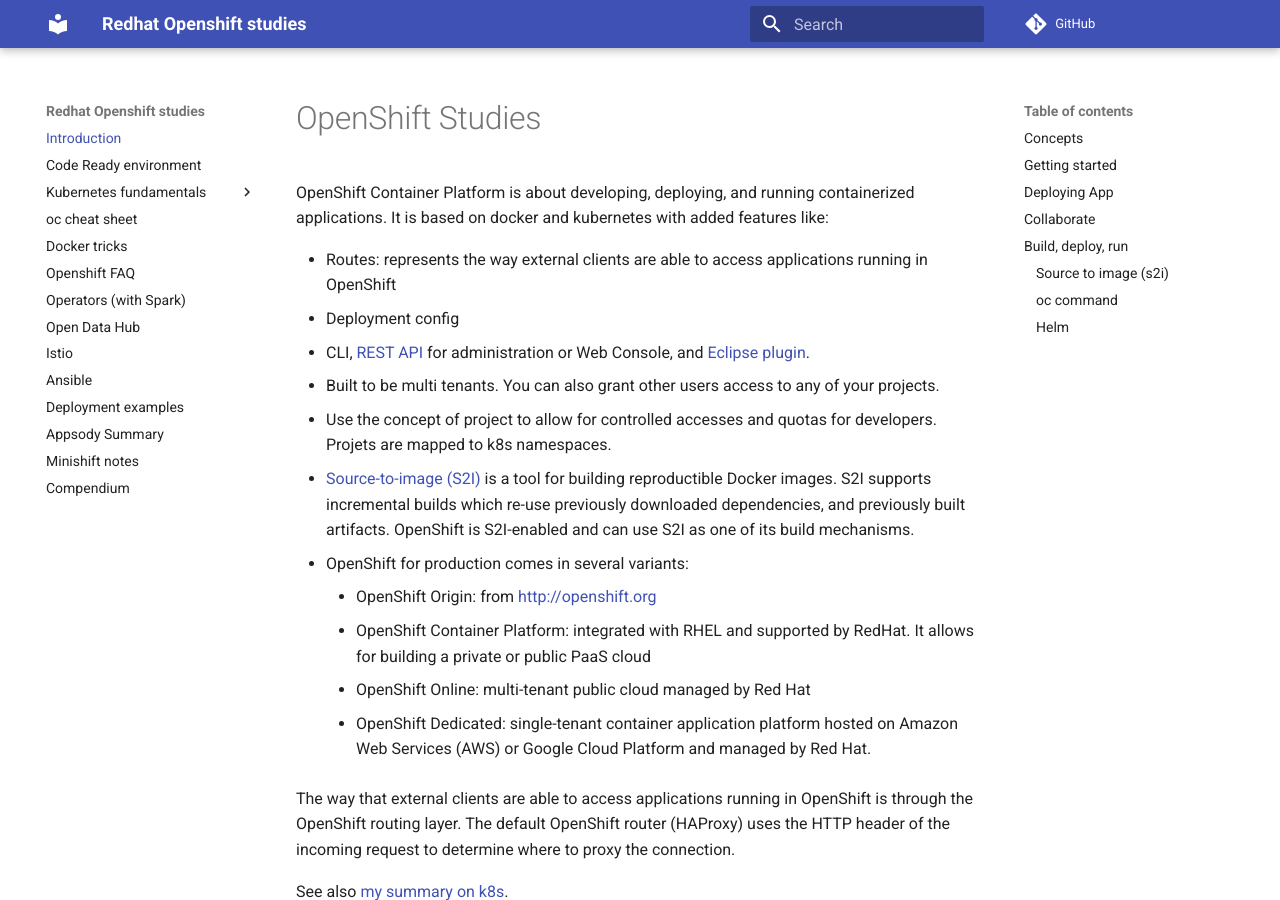
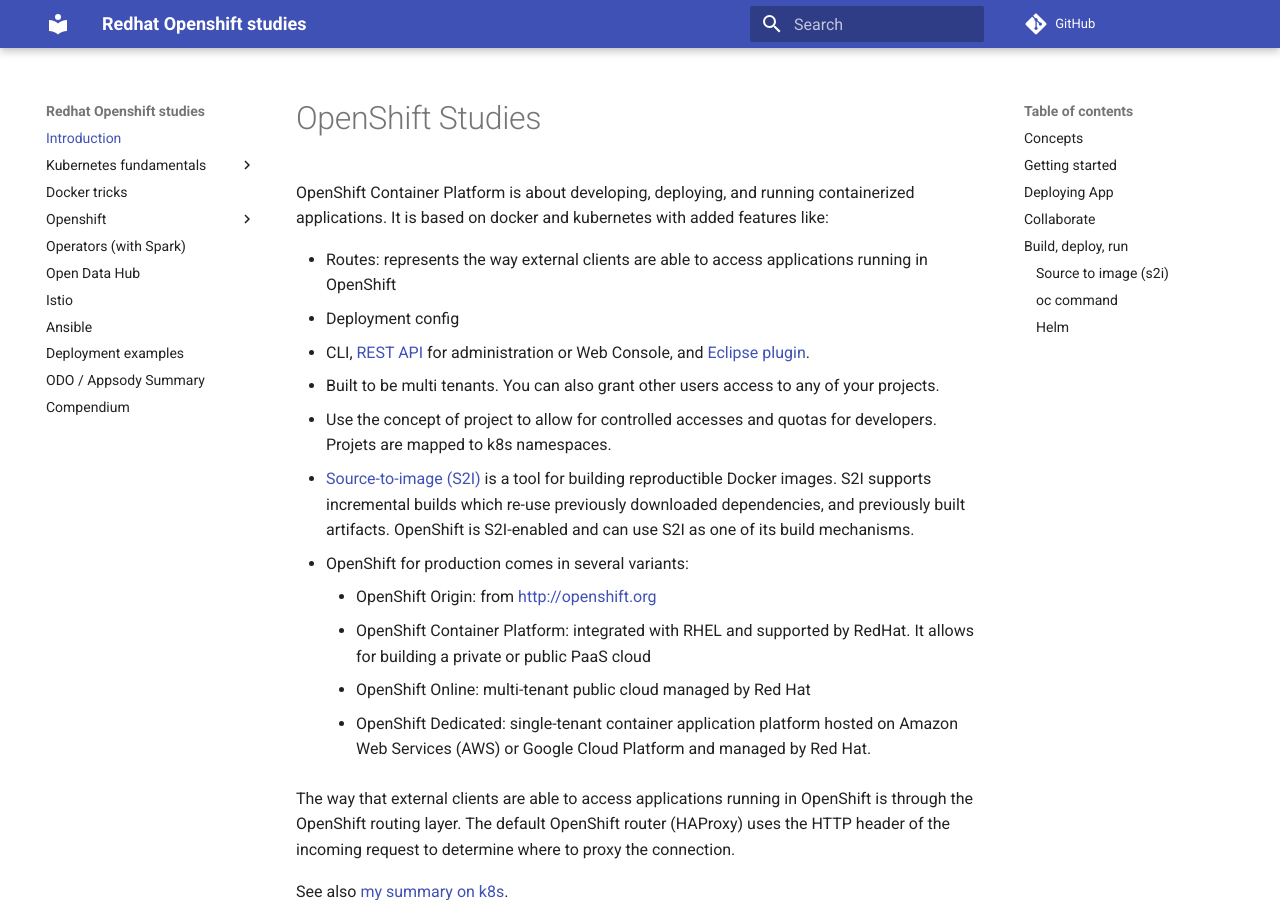
Before and after one commit to jbcodeforce/openshift-studies, an MkDocs documentation site: the page built from docs/index.md, in a window 1280 px wide and 900 px high. Built offline with MkDocs 1.6.1 and Material for MkDocs 9.7.7, drawn with Linux system fonts in a browser that asks for light colours; comment, search, counter and statistics services are not loaded.

Commit message:
update from OCP43

````diff
--- a/docs/index.md
+++ b/docs/index.md
@@ -112,9 +112,6 @@
 oc new-app https://github.com/jbcodeforce/refarch-kc-order-ms --context-dir=order-command-ms/
 ```
 
-
-
-
 ### Helm
 
 Helm can be used as well to define the config files and deploy. Here is a new CI/CD example done from scratch based on the [Reefer ML project simulator code](https://ibm-cloud-architecture.github.io/refarch-reefer-ml).
--- a/mkdocs.yml
+++ b/mkdocs.yml
@@ -2,22 +2,22 @@
 repo_url: https://github.com/jbcodeforce/openshift-studies
 nav:
   - Introduction: index.md
-  - Code Ready environment: crc.md
   - Kubernetes fundamentals:
     - Introduction: k8s/k8s-0.md
     - Networking: k8s/k8s-1.md
     - FAQ: k8s/k8s-faq.md
     - Compendium: k8s/k8s-comp.md
-  - oc cheat sheet: oc-cli.md
   - Docker tricks: docker.md
-  - Openshift FAQ: faq.md
+  - Openshift:
+      - cp4i: cp4i.md
+      - FAQ: faq.md
+      - oc CLI: oc-cli.md
   - Operators (with Spark): spark-on-os.md
   - Open Data Hub: opendatahub.md
   - Istio: istio/readme.md
   - Ansible: ansible.md
   - Deployment examples: deployment-ex.md
-  - Appsody Summary: appsody.md
-  - Minishift notes: minishift.md
+  - ODO / Appsody Summary: odo-appsody.md
   - Compendium: compendium.md
 
 theme:
````
Also changed, not shown: docs/cp4i.md (added, +10 -0 lines), docs/notes-ocp-training.md (+2 -0 lines), docs/odo-appsody.md (renamed from docs/appsody.md, +52 -1 lines).
